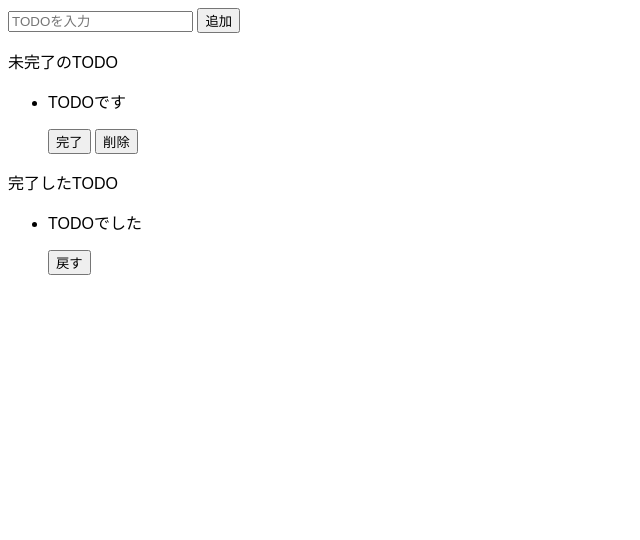
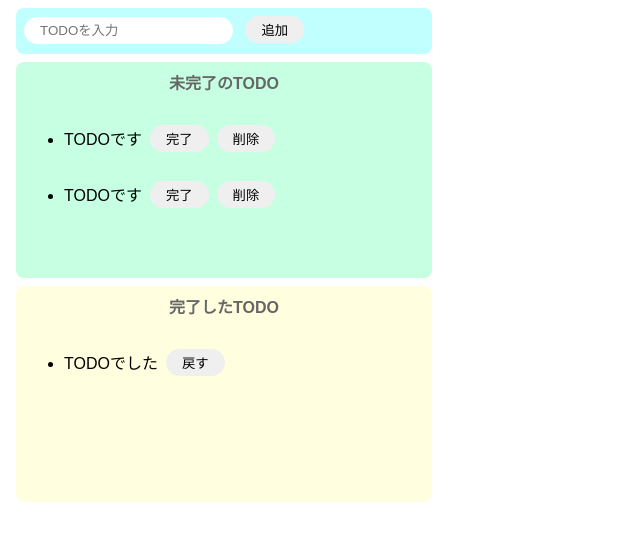
Before and after one commit to masatonara83/todo-app, a website built with Parcel: page index.html in a window 1280 px wide. Shown: the whole page, without its empty margins (0-640 px from the left). Built offline with nearby package versions, Linux system fonts and the light colour scheme.

Commit message:
CSS作成

```diff
--- a/index.html
+++ b/index.html
@@ -6,15 +6,22 @@
   </head>
 
   <body>
-    <div>
+    <div class="input-area">
       <input placeholder="TODOを入力" />
       <button>追加</button>
     </div>
-    <div>
-      <p>未完了のTODO</p>
+    <div class="incompleate-area">
+      <p class="title">未完了のTODO</p>
       <ul>
         <li>
-          <div>
+          <div class="list-row">
+            <p>TODOです</p>
+            <button>完了</button>
+            <button>削除</button>
+          </div>
+        </li>
+        <li>
+          <div class="list-row">
             <p>TODOです</p>
             <button>完了</button>
             <button>削除</button>
@@ -23,11 +30,11 @@
       </ul>
     </div>
 
-    <div>
-      <p>完了したTODO</p>
+    <div class="compleate-area">
+      <p class="title">完了したTODO</p>
       <ul>
         <li>
-          <div>
+          <div class="list-row">
             <p>TODOでした</p>
             <button>戻す</button>
           </div>
--- a/src/styles.css
+++ b/src/styles.css
@@ -1,3 +1,62 @@
 body {
   font-family: sans-serif;
 }
+
+input {
+  border-radius: 16px;
+  border: none;
+  padding: 6px 16px;
+  outline: none;
+}
+
+button:hover {
+  background-color: #ff7fff;
+  color: #fff;
+  cursor: pointer;
+}
+
+button {
+  border-radius: 16px;
+  border: none;
+  margin-left: 8px;
+  padding: 4px 16px;
+}
+
+.input-area {
+  background-color: #c1ffff;
+  width: 400px;
+  height: 30px;
+  padding: 8px;
+  margin: 8px;
+  border-radius: 8px;
+}
+
+.incompleate-area {
+  background-color: #c6ffe2;
+  width: 400px;
+  min-height: 200px;
+  padding: 8px;
+  margin: 8px;
+  border-radius: 8px;
+}
+
+.compleate-area {
+  background-color: #ffffe0;
+  width: 400px;
+  min-height: 200px;
+  padding: 8px;
+  margin: 8px;
+  border-radius: 8px;
+}
+
+.title {
+  text-align: center;
+  margin-top: 0;
+  font-weight: bold;
+  color: #666;
+}
+
+.list-row {
+  display: flex;
+  align-items: center;
+}
```
